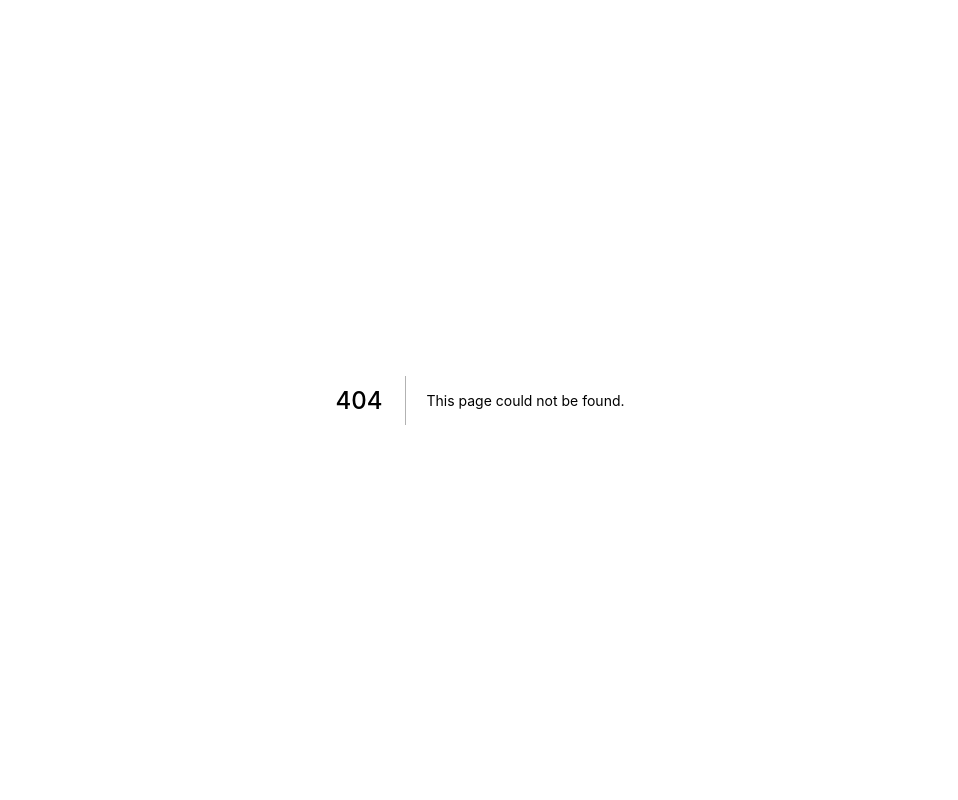
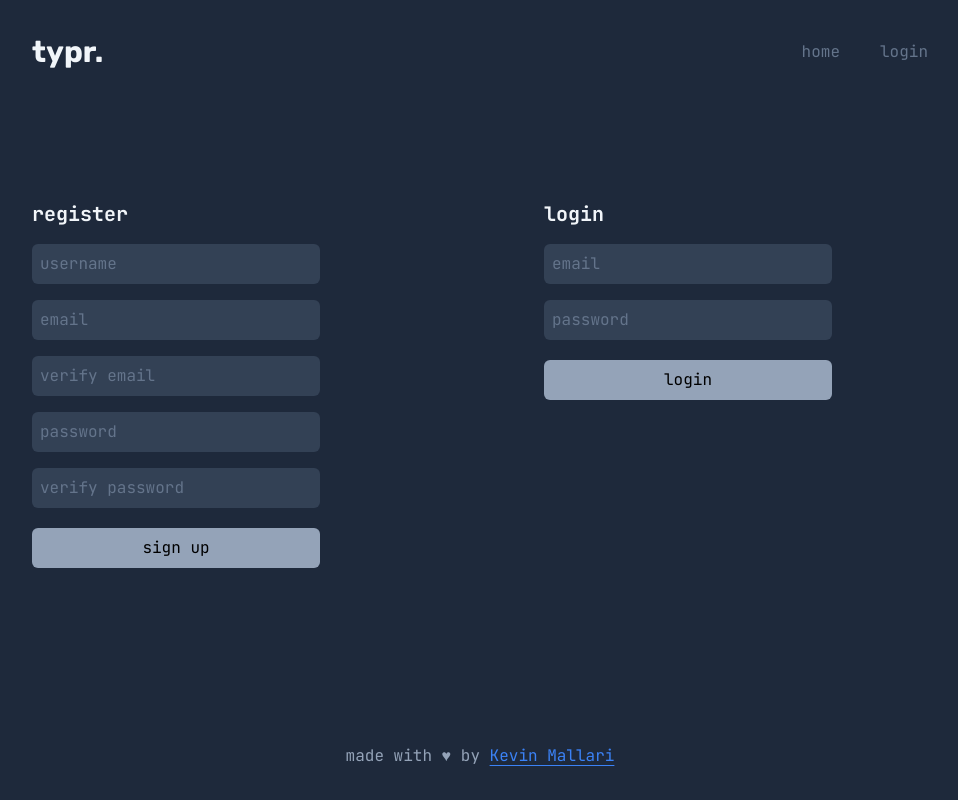
Before and after one commit to kmallari/typr-client, a Next.js app: page /login in a window 1280 px wide. Before the commit this address had no page. Shown: the whole page, without its empty margins (160-1118 px from the left). Built offline with nearby package versions, Linux system fonts and the light colour scheme.

Commit message:
Adds login and registration forms.

```diff
--- /dev/null
+++ b/components/Footer.tsx
@@ -0,0 +1,19 @@
+import React from "react";
+
+interface FooterProps {}
+
+export const Footer: React.FC<FooterProps> = ({}) => {
+  return (
+    <footer className='bg-slate-800 w-full absolute bottom-8 flex items-center justify-center'>
+      <p className='font-jb_mono text-slate-400'>
+        made with ♥ by{" "}
+        <a
+          className='text-blue-500 underline underline-offset-4 hover:text-green-500 transition-all'
+          href='https://github.com/kmallari/'
+        >
+          Kevin Mallari
+        </a>
+      </p>
+    </footer>
+  );
+};
--- a/components/Input.tsx
+++ b/components/Input.tsx
@@ -26,7 +26,7 @@ export const Input: React.FC<InputProps> = ({
         // MAX LENGTH OF THE INPUT CAN ONLY BE
         // BELOW THE MAX CHARACTERS PER ROW
         maxLength={
-          charsPerRow - typedCharsPerRow > 26
+          charsPerRow - typedCharsPerRow > 24
             ? 24
             : charsPerRow - typedCharsPerRow
         }
--- /dev/null
+++ b/components/Layout.tsx
@@ -0,0 +1,13 @@
+import React from "react";
+import { Footer } from "./Footer";
+import { Navbar } from "./Navbar";
+
+export const Layout = ({ children }: any) => {
+  return (
+    <div className='content'>
+      <Navbar />
+      {children}
+      <Footer />
+    </div>
+  );
+};
--- /dev/null
+++ b/components/Navbar.tsx
@@ -0,0 +1,20 @@
+import React from "react";
+import Link from "next/link";
+
+interface NavbarProps {}
+
+export const Navbar: React.FC<NavbarProps> = ({}) => {
+  return (
+    <nav className='absolute top-8 w-11/12 lg:max-w-4xl h-10 left-0 right-0 ml-auto mr-auto flex flex-row justify-between items-center'>
+      <h1 className='font-rubik font-bold text-3xl text-slate-100'>typr.</h1>
+      <div className='flex flex-row gap-10 text-slate-500 font-jb_mono'>
+        <Link href='/'>
+          <a className="hover:text-slate-100 transition-all">home</a>
+        </Link>
+        <Link href='/login'>
+          <a className="hover:text-slate-100 transition-all">login</a>
+        </Link>
+      </div>
+    </nav>
+  );
+};
--- a/pages/_app.tsx
+++ b/pages/_app.tsx
@@ -1,8 +1,13 @@
-import '../styles/globals.css'
-import type { AppProps } from 'next/app'
+import "../styles/globals.css";
+import type { AppProps } from "next/app";
+import { Layout } from "../components/Layout";
 
 function MyApp({ Component, pageProps }: AppProps) {
-  return <Component {...pageProps} />
+  return (
+    <Layout>
+      <Component {...pageProps} />
+    </Layout>
+  );
 }
 
-export default MyApp
+export default MyApp;
--- a/pages/index.tsx
+++ b/pages/index.tsx
@@ -7,6 +7,7 @@ import { Timer } from "../components/Timer";
 import { TimerOptions } from "../components/TimerOptions";
 import { Statistics } from "../components/Statistics";
 import { Error } from "../components/Error";
+import { Navbar } from "../components/Navbar";
 import useWindowDimensions from "../hooks/useWindowDimensions";
 import { checkServerIdentity } from "tls";
 import Head from "next/head";
@@ -230,8 +231,6 @@ const Home: NextPage = () => {
   };
 
   useEffect(() => {
-    calculateCharsPerRow();
-    splitToRows();
     if (timer != 0 && started) {
       // maybe add a modal saying "Don't resize the window while typing"
       setTimer(0);
@@ -250,6 +249,11 @@ const Home: NextPage = () => {
     calculateCharsPerRow();
     splitToRows();
   }, []);
+
+  useEffect(() => {
+    calculateCharsPerRow();
+    splitToRows();
+  }, [started]);
 
   useEffect(() => {
     calculateCharsPerRow();
@@ -283,6 +287,11 @@ const Home: NextPage = () => {
   }, [timer]);
 
   return (
+    <>
+      <Head>
+        <title>typr</title>
+        <meta name='keywords' content='homepage' />
+      </Head>
       <div className='m-0 bg-slate-800 h-screen w-full'>
         <div className='w-full h-screen flex flex-col items-center justify-center'>
           {started ? (
@@ -343,6 +352,8 @@ const Home: NextPage = () => {
         </div>
         <Error widthError={widthError} />
       </div>
+      <Navbar />
+    </>
   );
 };
 
--- /dev/null
+++ b/pages/login.tsx
@@ -0,0 +1,68 @@
+import React from "react";
+import Head from "next/head";
+interface loginProps {}
+
+const login: React.FC<loginProps> = ({}) => {
+  return (
+    <>
+      <Head>
+        <title>typr | login</title>
+        <meta name='keywords' content='login' />
+      </Head>
+      <div className='m-0 bg-slate-800 h-screen w-full font-jb_mono'>
+        <div className='w-11/12 lg:max-w-4xl h-1/2 absolute mr-auto ml-auto mt-auto mb-auto left-0 right-0 md:top-0 -top-40 bottom-0 flex md:flex-row flex-col items-center md:items-start md:justify-between gap-8 md:gap-0'>
+          <div className='w-96'>
+            <h2 className='font-bold text-slate-100 text-xl mb-4'>register</h2>
+            <form className='flex flex-col w-72 gap-4' action=''>
+              <input
+                className='p-2 rounded-md bg-slate-700 placeholder-slate-500 focus:outline-none text-slate-400'
+                type='text'
+                placeholder='username'
+              />
+              <input
+                className='p-2 rounded-md bg-slate-700 placeholder-slate-500 focus:outline-none text-slate-400'
+                type='email'
+                placeholder='email'
+              />
+              <input
+                className='p-2 rounded-md bg-slate-700 placeholder-slate-500 focus:outline-none text-slate-400'
+                type='email'
+                placeholder='verify email'
+              />
+              <input
+                className='p-2 rounded-md bg-slate-700 placeholder-slate-500 focus:outline-none text-slate-400'
+                type='password'
+                placeholder='password'
+              />
+              <input
+                className='p-2 rounded-md bg-slate-700 placeholder-slate-500 focus:outline-none text-slate-400'
+                type='password'
+                placeholder='verify password'
+              />
+              <button className="mt-1 bg-slate-400 p-2 rounded-md hover:bg-blue-600 hover:text-slate-100 transition-all">sign up</button>
+            </form>
+          </div>
+          <div className='w-96'>
+          <h2 className='font-bold text-slate-100 text-xl mb-4'>login</h2>
+            <form className='flex flex-col w-72 gap-4' action=''>
+              <input
+                className='p-2 rounded-md bg-slate-700 placeholder-slate-500 focus:outline-none text-slate-400'
+                type='email'
+                placeholder='email'
+              />
+              <input
+                className='p-2 rounded-md bg-slate-700 placeholder-slate-500 focus:outline-none text-slate-400'
+                type='password'
+                placeholder='password'
+              />
+
+              <button className="mt-1 bg-slate-400 p-2 rounded-md hover:bg-blue-600 hover:text-slate-100 transition-all">login</button>
+            </form>
+          </div>
+        </div>
+      </div>
+    </>
+  );
+};
+
+export default login;
```
Lines whose indentation alone changed are shown as unchanged.
